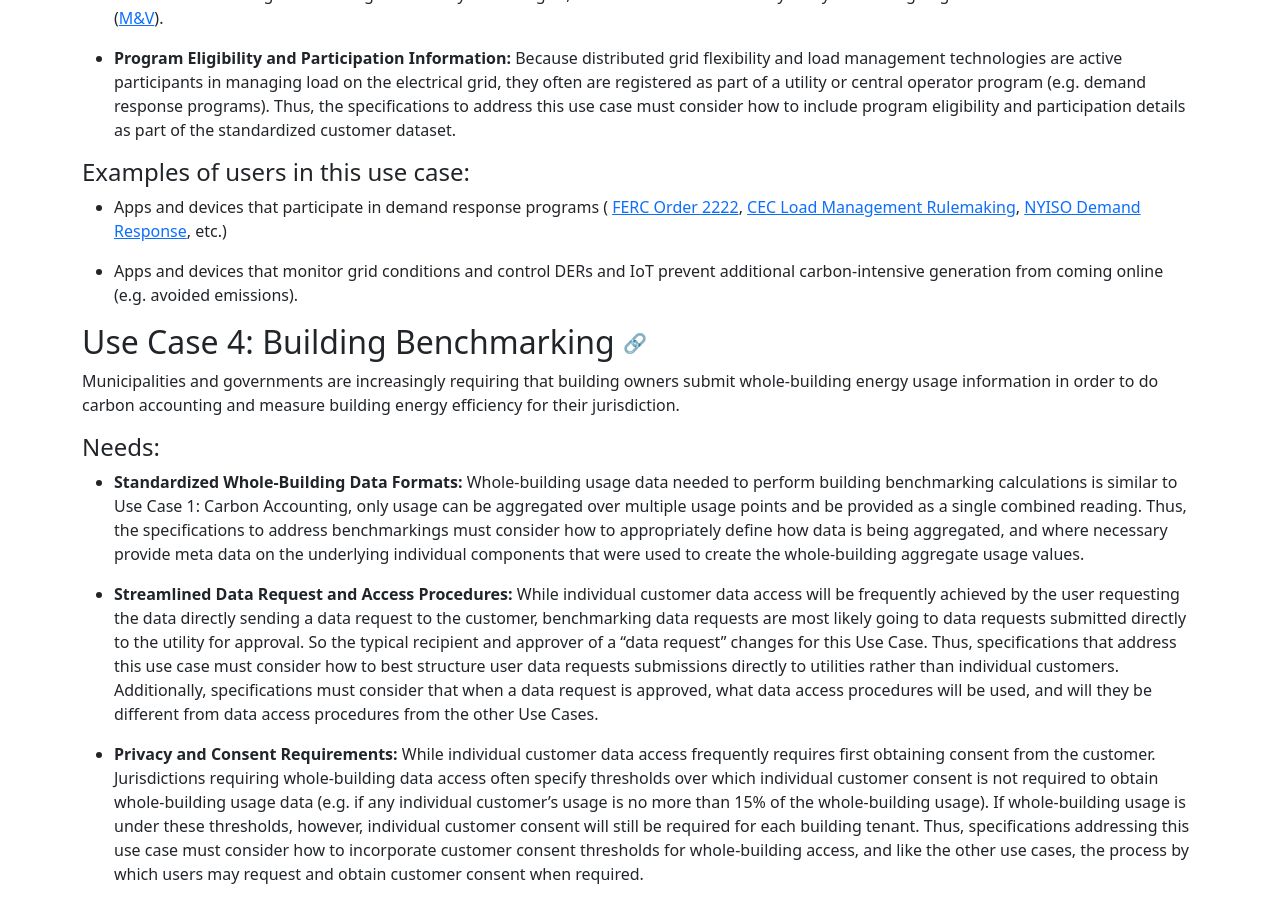
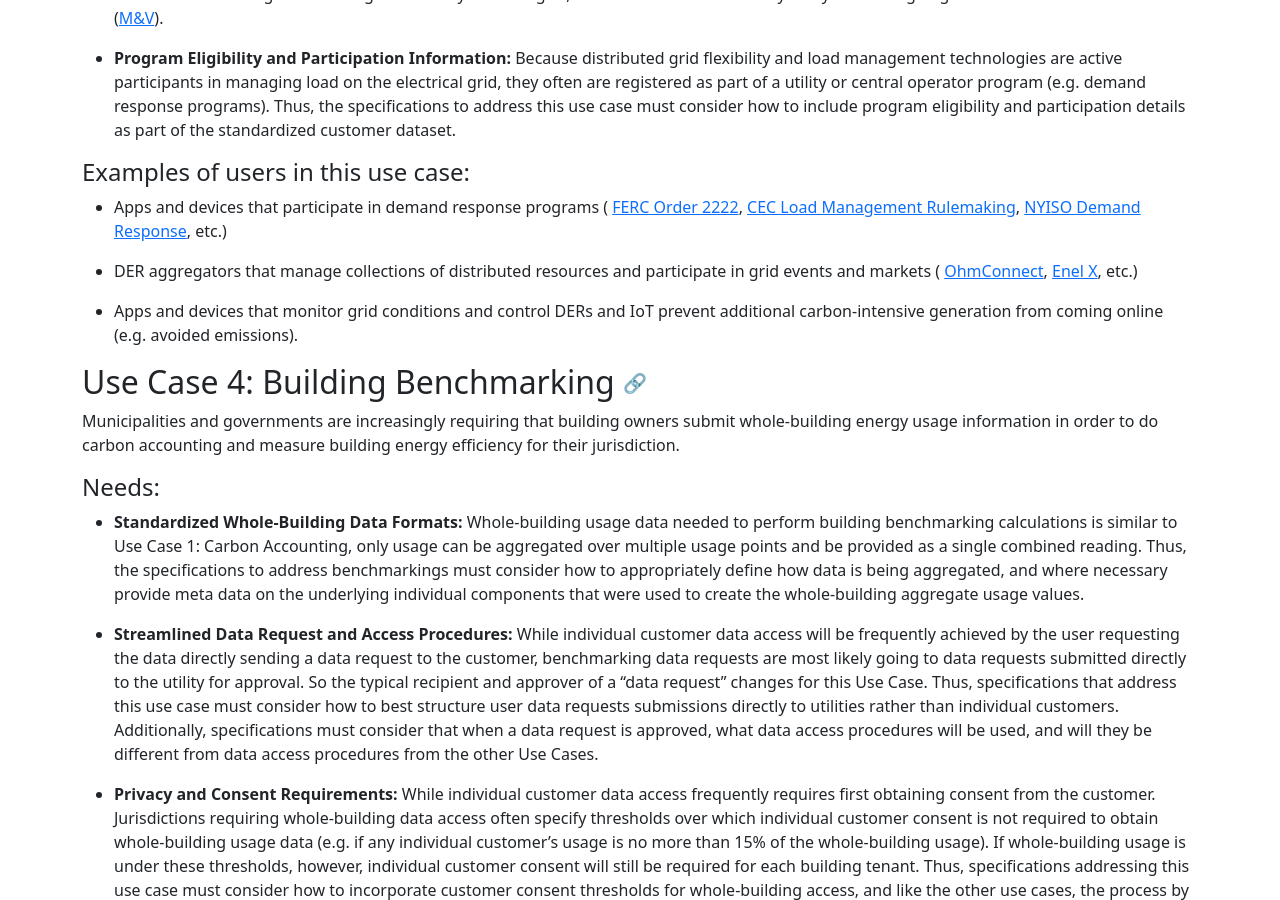
Before and after one commit to carbon-data-specification/Customer-Data, a Jekyll site: the page built from docs/use-cases.md, in a window 1280 px wide and 900 px high, scrolled down 2113 px. Built offline with Jekyll 4.4.1, drawn with Linux system fonts in a browser that asks for light colours.

Commit message:
added DER aggregators to examples for use case #3 (https://github.com/carbon-data-specification/Customer-Data/pull/6/files#r825632158)

```diff
--- a/docs/use-cases.md
+++ b/docs/use-cases.md
@@ -156,6 +156,11 @@ dataset.
 [NYISO Demand Response](https://www.nyserda.ny.gov/All-Programs/Energy-Storage/Energy-Storage-for-Your-Business/Demand-Response-Programs),
 etc.)
 
+* DER aggregators that manage collections of distributed resources and participate in grid events and markets (
+[OhmConnect](https://www.ohmconnect.com/),
+[Enel X](https://www.enelx.com/n-a/en),
+etc.)
+
 * Apps and devices that monitor grid conditions and control DERs and IoT prevent additional
 carbon-intensive generation from coming online (e.g. avoided emissions).
 
```
